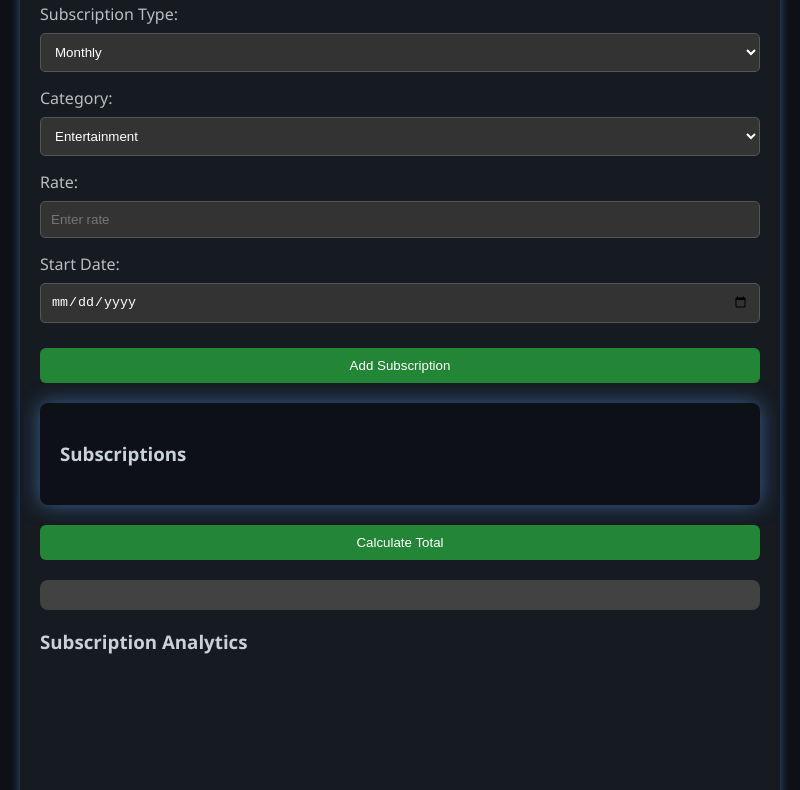
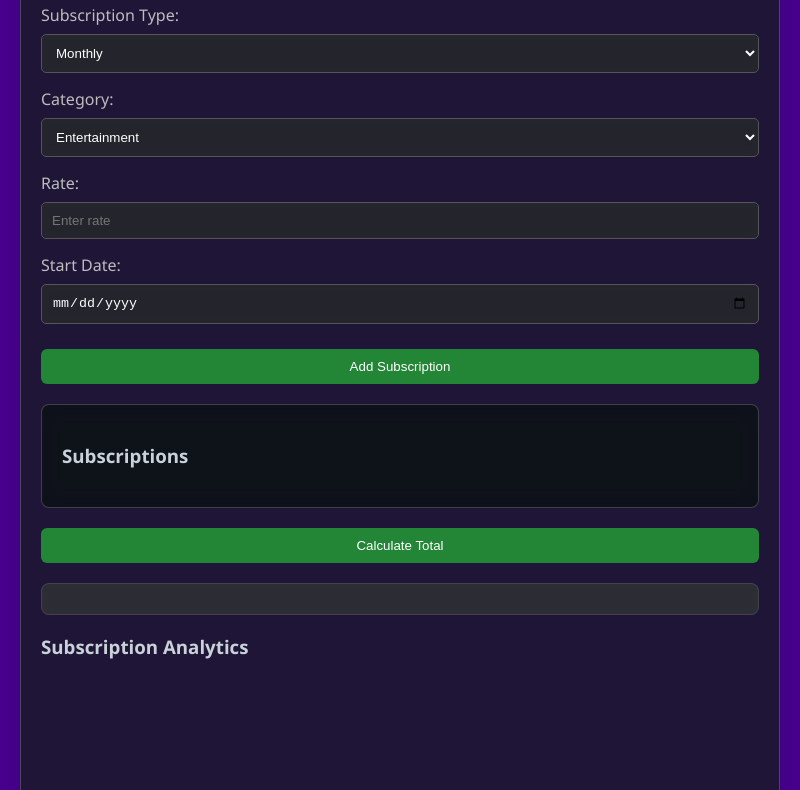
Before and after one commit to egiday/Yearly-Price-Calculator, an Electron app: page index.html in a window 800 px wide. Shown: the part 145-935 px from the top of the page. Drawn offline with nearby package versions, Linux system fonts and the light colour scheme.

Commit message:
Update styles.css with glassmorphism effect and color changes

```diff
--- a/styles.css
+++ b/styles.css
@@ -3,19 +3,22 @@ body {
     font-family: 'Segoe UI', Tahoma, Geneva, Verdana, sans-serif;
     margin: 0;
     padding: 20px;
-    background: #0D1117;
+    background: #47008e;
     color: #C9D1D9;
+    overflow-x: hidden;
 }
 
 .container {
     max-width: 960px;
     margin: auto;
-    background: #161B22;
+    background: rgba(22, 27, 34, 0.8);
     padding: 20px;
     border-radius: 12px;
-    box-shadow: 0 10px 30px rgba(0,0,0,0.5);
-    /* Glow effect */
-    box-shadow: 0 0 10px rgba(88, 166, 255, 0.5); /* Subtle blue glow */
+    backdrop-filter: blur(10px); /* Glassmorphism effect for Safari */
+    -webkit-backdrop-filter: blur(10px); /* Glassmorphism effect for Chrome, Edge, and Opera */
+    border: 1px solid rgba(255, 255, 255, 0.18); /* Subtle border for glass effect */
+    box-shadow: 0 4px 30px rgba(0, 0, 0, 0.1);
+    border: 1px solid rgba(255, 255, 255, 0.2); /* Enhancing the glass effect */
 }
 
 /* Styling for titles */
@@ -35,7 +38,7 @@ body {
 }
 
 .input {
-    background-color: #333;
+    background-color: rgba(51, 51, 51, 0.5); /* Semi-transparent input background */
     color: #FFF;
     border: 1px solid #555;
     border-radius: 5px;
@@ -43,6 +46,8 @@ body {
     width: 100%;
     margin-bottom: 15px;
     box-sizing: border-box;
+    backdrop-filter: blur(5px); /* Glassmorphism effect for inputs */
+    -webkit-backdrop-filter: blur(5px); /* Glassmorphism effect for inputs */
 }
 
 /* Button Styling */
@@ -57,41 +62,67 @@ body {
     width: 100%; /* Adjust if you prefer different width */
     margin: 10px 0; /* Spacing around buttons */
     transition: background-color 0.3s ease;
+    backdrop-filter: blur(4px); /* Glassmorphism effect */
+    -webkit-backdrop-filter: blur(4px); /* Glassmorphism effect */
 }
 
 .btn:hover {
     background-color: #2EA043;
+    transform: translateY(-2px);
 }
 
 /* Subscription List Styling */
 .subscription-list {
-    background: #0D1117;
+    background: rgba(13, 17, 23, 0.8); /* Semi-transparent for glassy look */
     padding: 20px;
     border-radius: 8px;
     margin: 20px 0;
-    /* Adding glow to subscription list container */
-    box-shadow: 0 0 20px rgba(88, 166, 255, 0.5); /* Subtle blue glow */
+    backdrop-filter: blur(10px); /* Glassmorphism effect */
+    -webkit-backdrop-filter: blur(10px); /* Glassmorphism effect */
+    border: 1px solid rgba(255, 255, 255, 0.2); /* Enhancing the glass effect */
 }
+
 
 #subscriptions li {
     position: relative; /* Essential for absolute positioning of children */
     padding-right: 40px;
-    background-color: #161B22;
+    background-color: rgba(22, 27, 34, 0.5); /* Semi-transparent list item background */
     color: #C9D1D9;
     padding: 10px;
     border-radius: 6px;
     margin-bottom: 10px;
     list-style-type: none; /* Removes bullet points */
     animation: slideIn 0.5s ease-out forwards;
+    border: 1px solid rgba(255, 255, 255, 0.1); /* Subtle border for depth */
+    backdrop-filter: blur(5px); /* Glass effect */
+    -webkit-backdrop-filter: blur(5px); /* Glass effect */
+    transition: transform 0.2s;
 }
 
+#subscriptions li:hover {
+    transform: scale(1.02);
+}
+
+@keyframes slideIn {
+    from {
+        opacity: 0;
+        transform: translateY(20px);
+    }
+    to {
+        opacity: 1;
+        transform: translateY(0);
+    }
+}
 /* Result Styling */
 .result {
-    background-color: #424242;
+    background-color: rgba(66, 66, 66, 0.5); /* Semi-transparent */
     color: #FFF;
     padding: 15px;
     border-radius: 8px;
     margin-top: 20px;
+    backdrop-filter: blur(5px); /* Glassmorphism effect */
+    -webkit-backdrop-filter: blur(5px); /* Glassmorphism effect */
+    border: 1px solid rgba(255, 255, 255, 0.1);
 }
 
 .delete-btn {
@@ -111,9 +142,11 @@ body {
 }
 
 .delete-btn:hover {
-    /* Enhancing glow on hover */
-    box-shadow: 0 0 12px rgba(248, 81, 73, 0.8); /* Brighter and wider glow */
+    background-color: #F85149;
+    /* Enhanced glow and lift effect on hover */
+    box-shadow: 0 0 15px rgba(248, 81, 73, 0.8);
 }
+
 
 
 /* Responsive Design */
```
